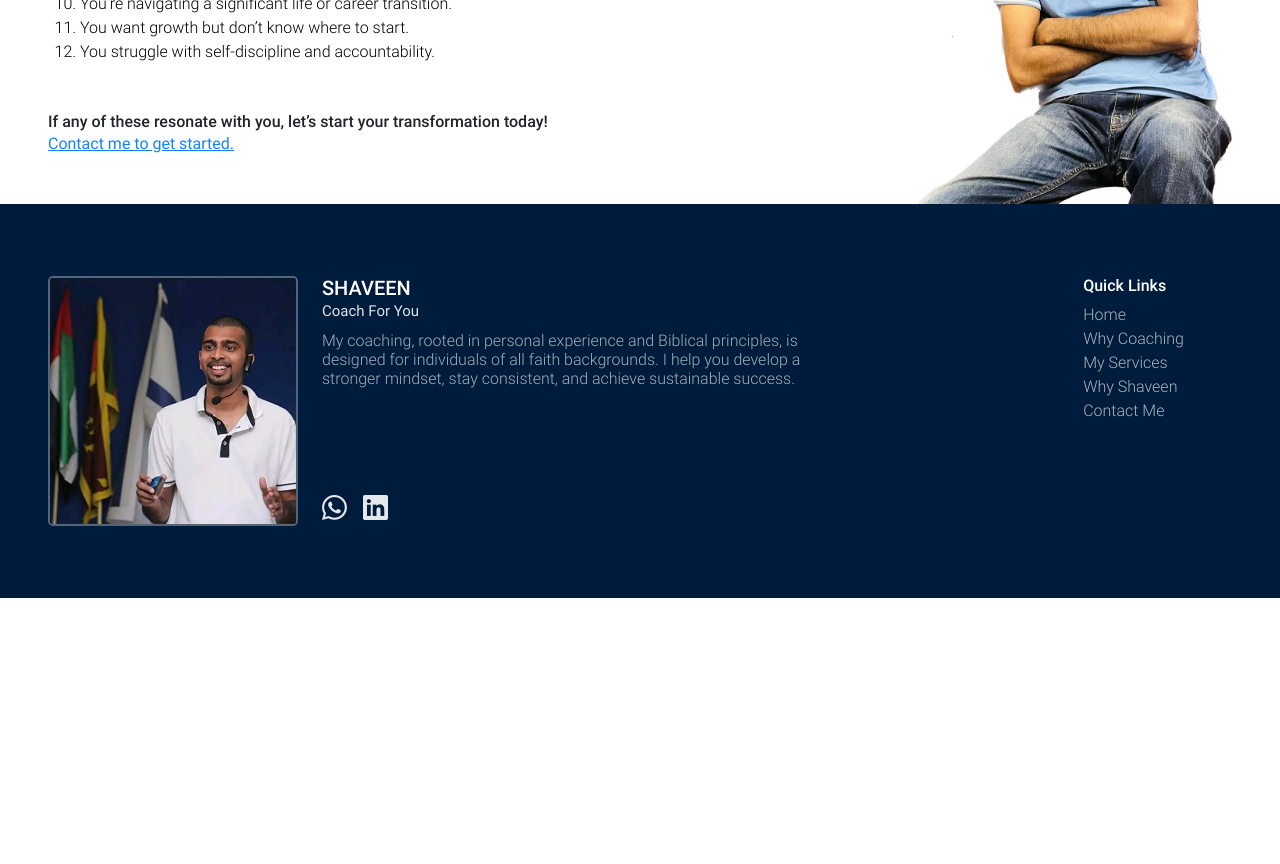
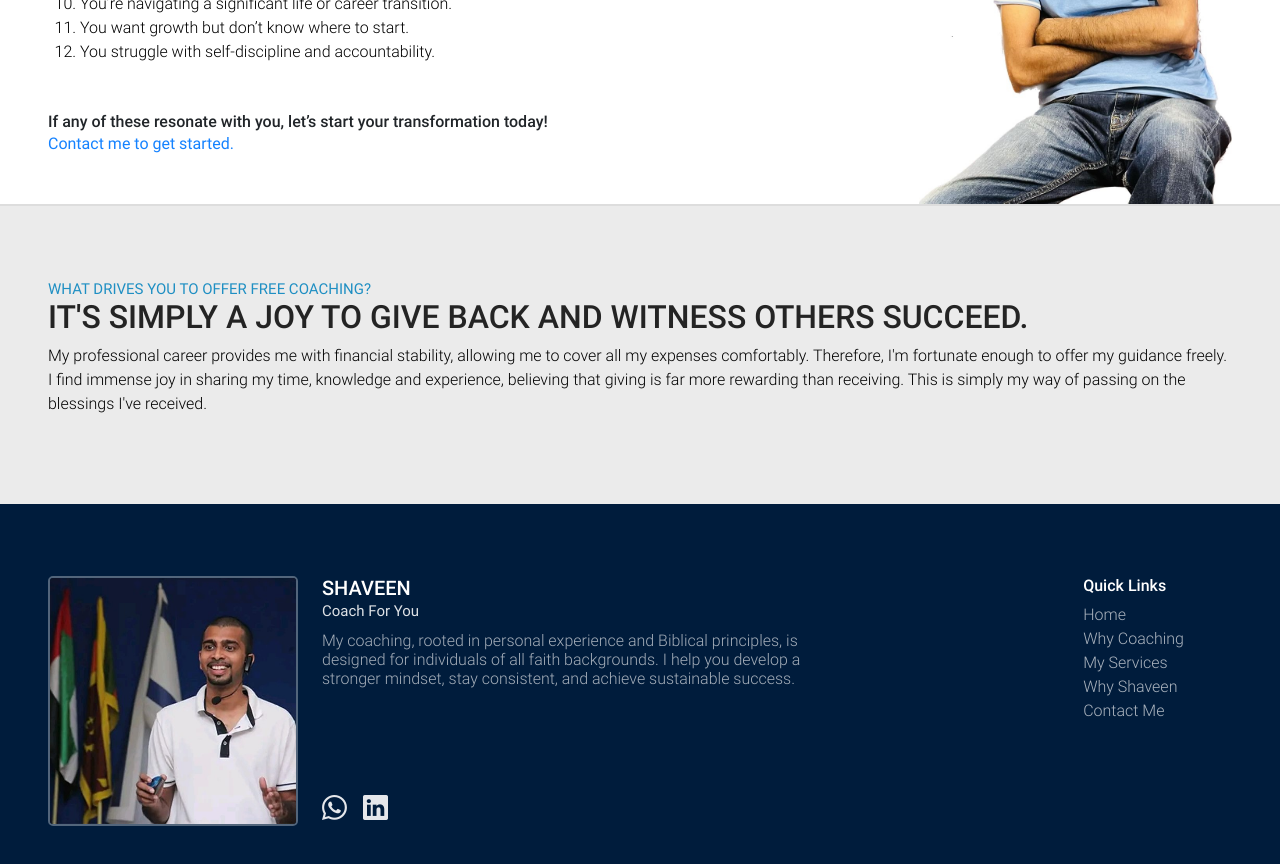
Before and after one commit to Chamith-H/shaveen-web, a React (Vite) app: page /why-coaching in a window 1280 px wide. Shown: the part 880-1744 px from the top of the page. Before the commit the page ends 1478 px from the top, so only its background shows below. Built offline with nearby package versions, Linux system fonts and the light colour scheme.

Commit message:
new changes

```diff
--- a/src/components/pages/WhyCoaching.jsx
+++ b/src/components/pages/WhyCoaching.jsx
@@ -77,6 +77,24 @@ export const WhyCoaching = () => {
           </div>
         </div>
       </div>
+
+      <div className="px-4 px-md-5 py-4 py-md-5  coach-new-serv">
+        <div className="py-4 service-des-bottom">
+          <SectionTitle
+            title="WHAT DRIVES YOU TO OFFER FREE COACHING?"
+            description="IT'S SIMPLY A JOY TO GIVE BACK AND WITNESS OTHERS SUCCEED."
+          />
+
+          <p className="mb-3">
+            My professional career provides me with financial stability,
+            allowing me to cover all my expenses comfortably. Therefore, I'm
+            fortunate enough to offer my guidance freely. I find immense joy in
+            sharing my time, knowledge and experience, believing that giving is
+            far more rewarding than receiving. This is simply my way of passing
+            on the blessings I've received.
+          </p>
+        </div>
+      </div>
     </div>
   );
 };
--- a/src/components/pages/WhyShaveen.jsx
+++ b/src/components/pages/WhyShaveen.jsx
@@ -172,6 +172,24 @@ export const WhyShaveen = () => {
           </div>
         </div>
       </div>
+
+      <div className="px-4 px-md-5 py-4 py-md-5  coach-new-serv">
+        <div className="py-4 service-des-bottom">
+          <SectionTitle
+            title="WHAT DRIVES YOU TO OFFER FREE COACHING?"
+            description="IT'S SIMPLY A JOY TO GIVE BACK AND WITNESS OTHERS SUCCEED."
+          />
+
+          <p className="mb-3">
+            My professional career provides me with financial stability,
+            allowing me to cover all my expenses comfortably. Therefore, I'm
+            fortunate enough to offer my guidance freely. I find immense joy in
+            sharing my time, knowledge and experience, believing that giving is
+            far more rewarding than receiving. This is simply my way of passing
+            on the blessings I've received.
+          </p>
+        </div>
+      </div>
     </div>
   );
 };
--- a/src/styles/pages/WhyCoaching.css
+++ b/src/styles/pages/WhyCoaching.css
@@ -45,6 +45,14 @@
 .coach-con a {
   font-family: "R3";
   color: rgba(0, 119, 255, 0.923);
+  text-decoration: none;
+}
+
+.coach-new-serv {
+  background-color: #ebebeb;
+  border-top-style: solid;
+  border-width: 2px;
+  border-top-color: #dddddd;
 }
 
 @media (max-width: 768px) {
```
